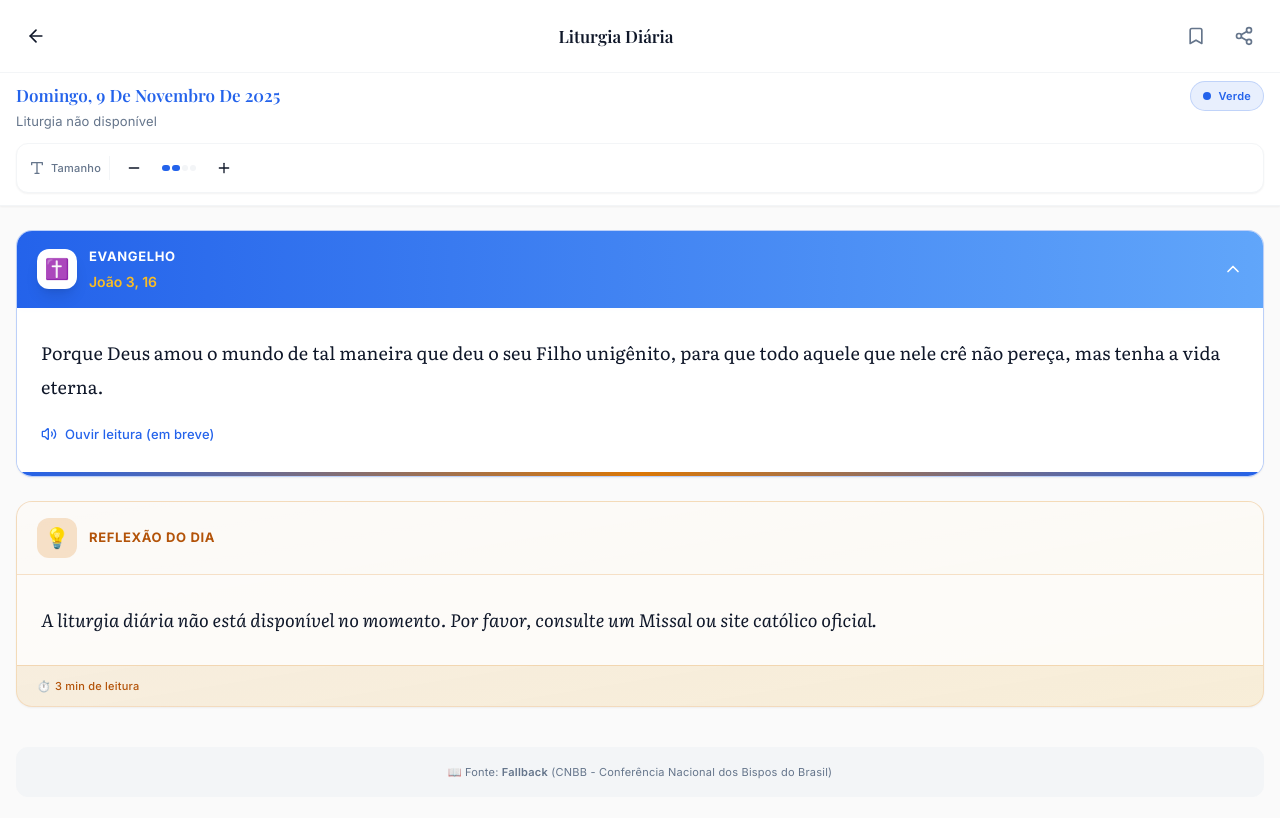
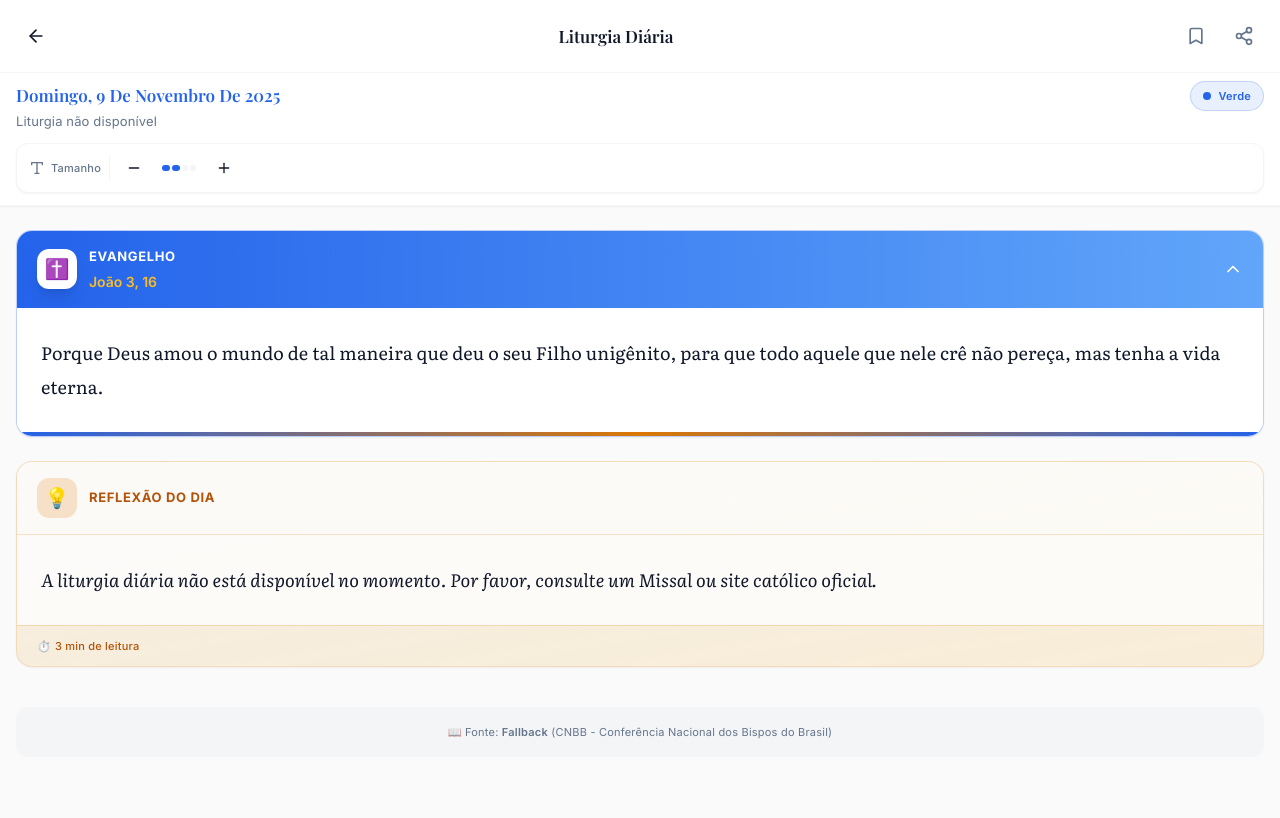
Before and after one commit to lucas-ai-max/fides-saas, a React (Vite) app: page /liturgy in a window 1280 px wide. Shown: the top 818 px of the page. Built offline with nearby package versions, Linux system fonts and the light colour scheme; no server answers; the HTML template or start-up script is replaced by a standard one.

Commit message:
Remove listening button in LiturgiaDiaria
Eliminate the "Ouvir leitura (em breve)" button at lines 279-282 in src/pages/LiturgiaDiaria.tsx to remove the upcoming listening feature from the Daily Liturgy page.

```diff
--- a/src/pages/LiturgiaDiaria.tsx
+++ b/src/pages/LiturgiaDiaria.tsx
@@ -275,11 +275,6 @@ Acompanhe no app Fides - Fortalecendo sua jornada de fé`;
                   >
                     {leitura.texto}
                   </p>
-
-                  <button className="mt-5 flex items-center gap-2 text-sm text-primary hover:text-primary-dark transition-colors font-sans font-medium">
-                    <Volume2 className="w-4 h-4" />
-                    <span>Ouvir leitura (em breve)</span>
-                  </button>
                 </div>
               )}
 
```
